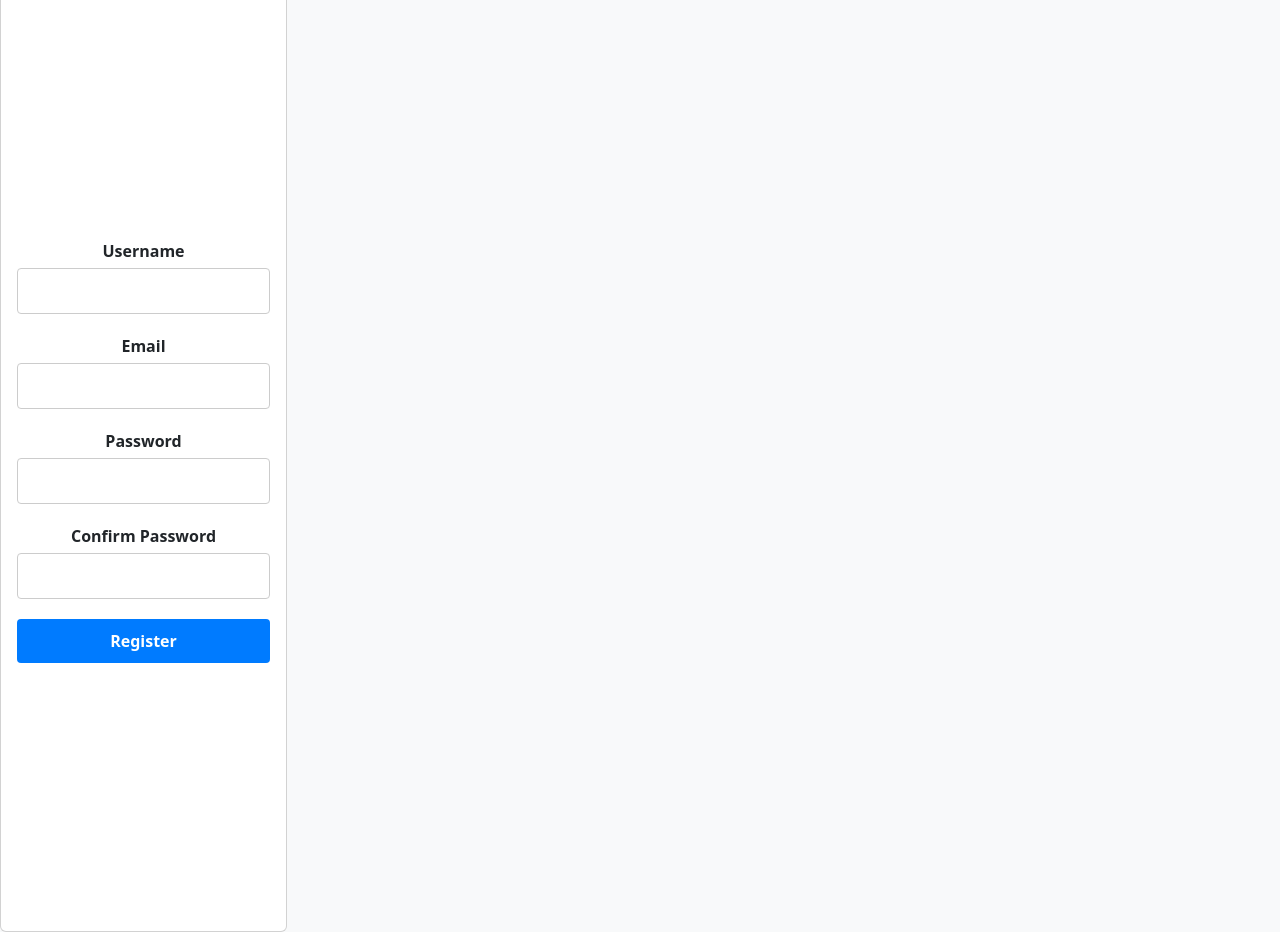
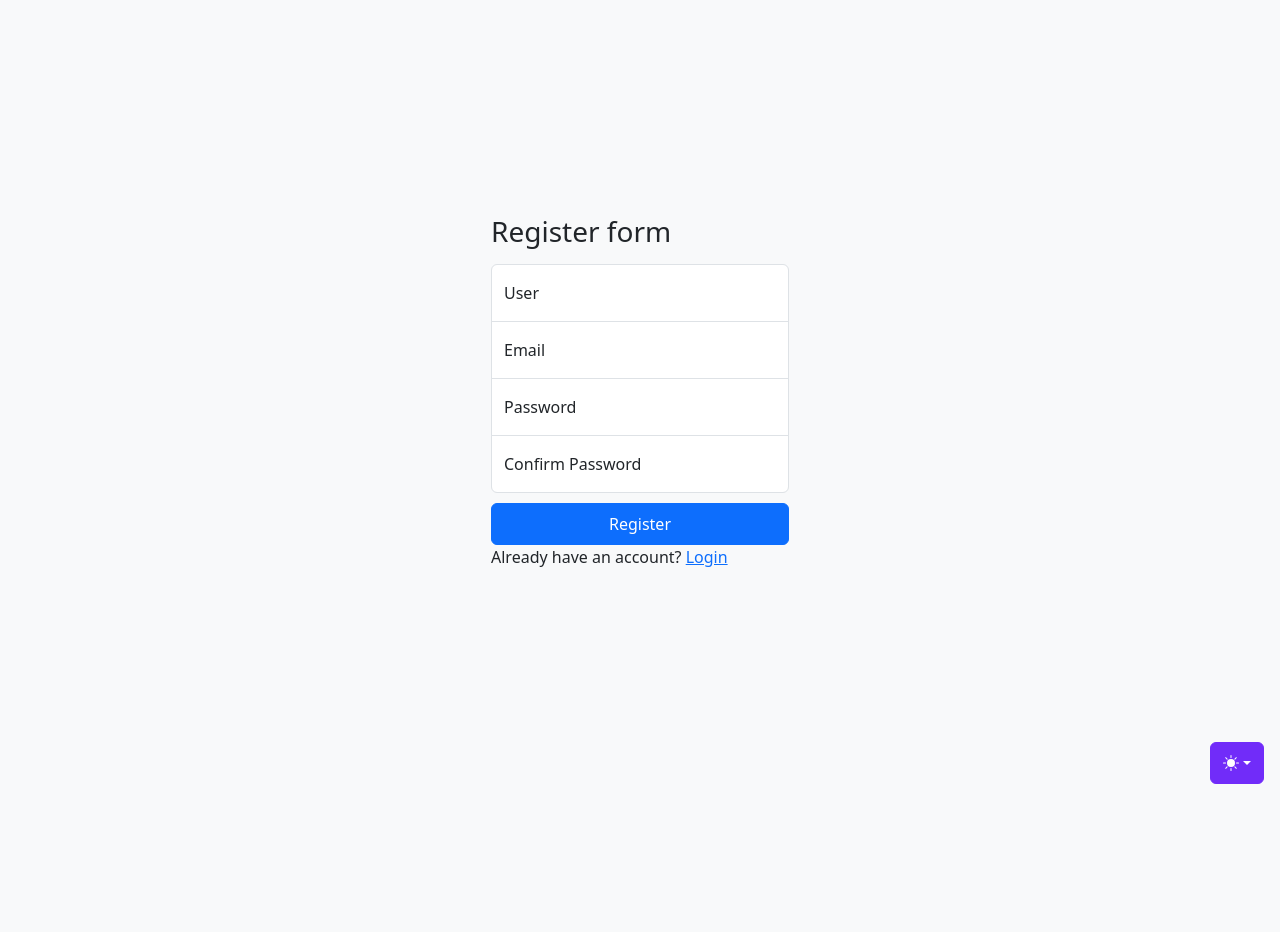
Before and after one commit to movalex/django-openai-chatbot, a Django app: page /register in a window 1280 px wide. After the commit the page ends 784 px from the top, so only its background shows below. Run offline with Django 4.2, Linux system fonts and the light colour scheme; some libraries are stand-ins or nearby versions.

Commit message:
use bootstrap 5 with forms

```diff
--- a/templates/register.html
+++ b/templates/register.html
@@ -1,42 +1,40 @@
-{% extends 'base.html' %}
+{% extends 'base_signin.html' %}
 {% load static %}
 
-{% block title %}Register{% endblock %}
+{% block title %}
+  Register
+{% endblock %}
 
 {% block styles %}
-<link rel="stylesheet" href="{% static 'css/styles.css'%}"/>
-<link rel="stylesheet" href="{% static 'css/custom_register.css' %}"/>
+  <link rel="stylesheet" href="{% static 'css/sign-up.css' %}" />
 {% endblock %}
 
 {% block content %}
-<div class="register-container">
-  <div class="card">
-    <div class="card-header">Register</div>
-    <div class="card-body">
-      {% if error_message %}
-        <div class="alert alert-danger" role="alert">{{ error_message }}</div>
-      {% endif %}
-      <form method="post">
+  <main class="form-signin w-100 m-auto">
+    <form autocomplete="off" method="post">
       {% csrf_token %}
-        <div class="form-group">
-          <label for="username">Username</label>
-          <input type="text" class="form-control" id="username" name="username" required>
+      <h1 class="h3 mb-3 fw-normal">Register form</h1>
+
+      <div class="form-floating">
+        <label for="username">User</label>
+        <input type="text" class="form-control" id="username" name="username" placeholder="Username"  required />
       </div>
-        <div class="form-group">
+      <div class="form-floating">
         <label for="email">Email</label>
-          <input type="text" class="form-control" id="email" name="email" required>
+        <input type="email" class="form-control" id="email" name="email" required />
       </div>
-        <div class="form-group">
+      <div class="form-floating">
         <label for="password1">Password</label>
-          <input type="password" class="form-control" id="password1" name="password1" required>
+        <input type="password" class="form-control" id="password1" name="password1" required />
       </div>
-        <div class="form-group">
+      <div class="form-floating">
         <label for="password2">Confirm Password</label>
-          <input type="password" class="form-control" id="password2" name="password2" required>
+        <input type="password" class="form-control" id="password2" name="password2" required />
       </div>
-        <button type="submit">Register</button>
+      <button class="btn btn-primary w-100 py-2" type="submit">Register</button>
+      <p>
+        Already have an account? <span><a href="{% url 'login' %}">Login</a></span>
+      </p>
     </form>
-    </div>
-  </div>
-</div>
+  </main>
 {% endblock %}
```
Also changed, not shown: templates/login.html (+26 -21 lines). Lines whose indentation alone changed are shown as unchanged.
